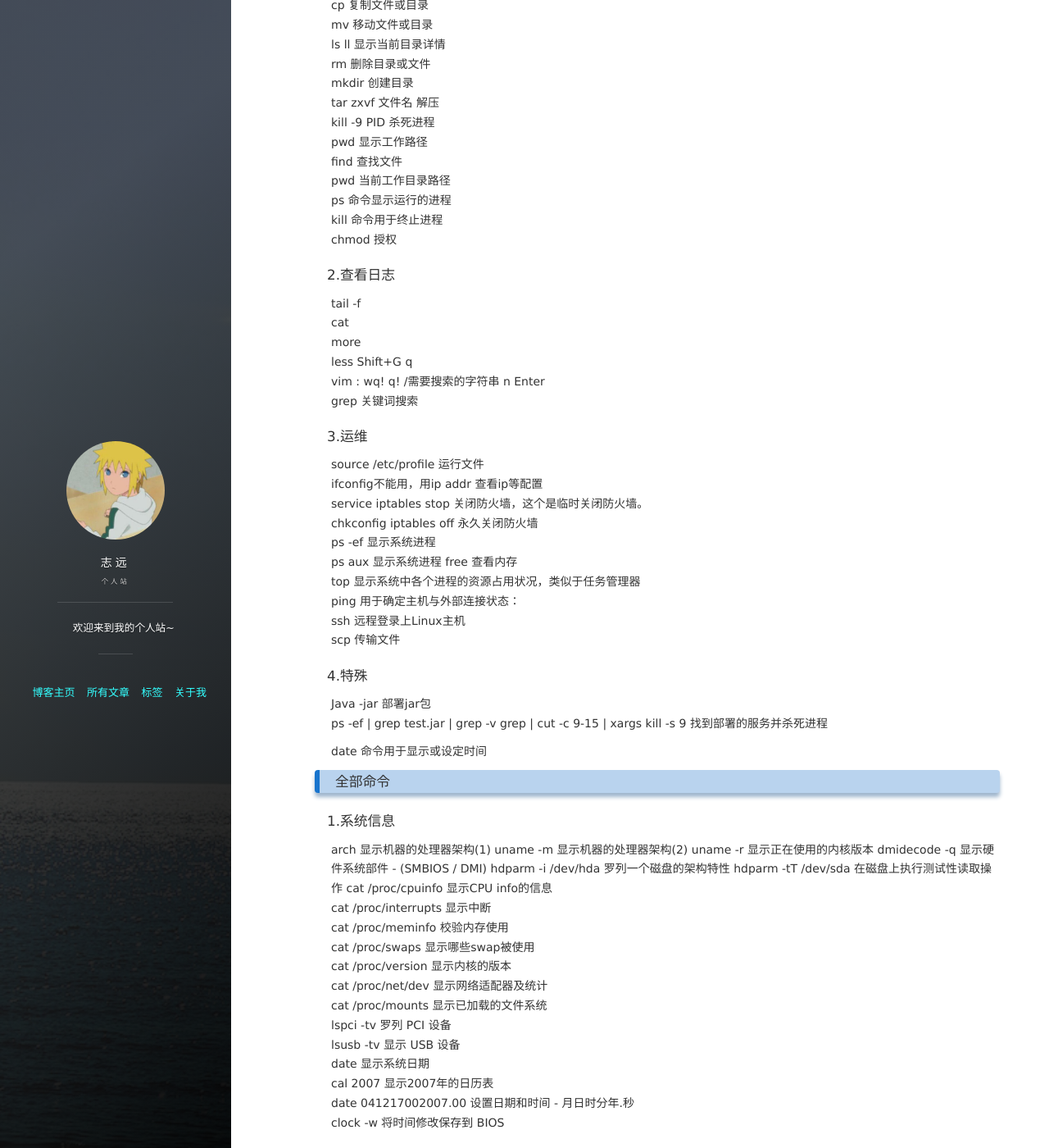
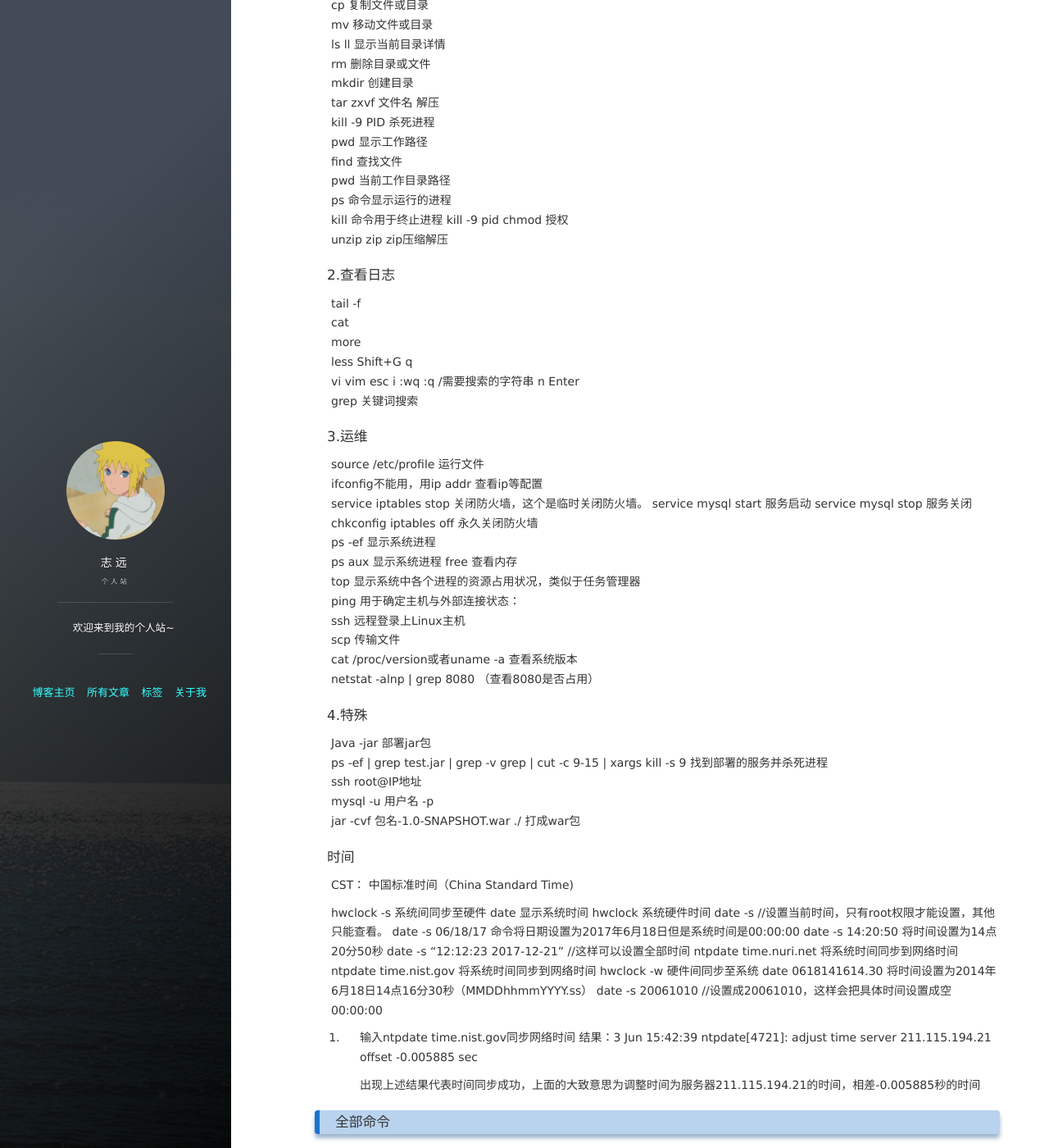
Before and after one commit to blueskyxzy/blueskyxzy.github.io, a Jekyll site: the page built from _posts/2019-11-16-linuxcode.md, in a window 1280 px wide and 1400 px high, scrolled down 278 px. Shown: the whole window at 82% size. Built offline with Jekyll 4.4.1, drawn with Linux system fonts in a browser that asks for light colours; nearby versions of some CDN libraries; comment, search, counter and statistics services are not loaded.

Commit message:
linux命令总结

```diff
--- a/_posts/2019-11-16-linuxcode.md
+++ b/_posts/2019-11-16-linuxcode.md
@@ -21,20 +21,24 @@ pwd 显示工作路径
 find  查找文件
 pwd  当前工作目录路径
 ps 命令显示运行的进程
-kill 命令用于终止进程
+kill 命令用于终止进程    kill -9  pid
 chmod 授权
+unzip    zip    zip压缩解压
+
 #### 2.查看日志
 tail -f
 cat
 more
 less   Shift+G   q
-vim  :    wq!  q!         /需要搜索的字符串  n   Enter
+vi vim     esc    i   :wq    :q       /需要搜索的字符串  n   Enter
 grep 关键词搜索
 
 #### 3.运维
 source /etc/profile         运行文件
 ifconfig不能用，用ip addr   查看ip等配置
 service iptables stop   关闭防火墙，这个是临时关闭防火墙。
+service mysql start         服务启动
+service mysql stop          服务关闭
 chkconfig iptables off   永久关闭防火墙
 ps -ef  显示系统进程
 ps aux  显示系统进程
@@ -43,12 +47,35 @@ top 显示系统中各个进程的资源占用状况，类似于任务管理器
 ping 用于确定主机与外部连接状态：
 ssh 远程登录上Linux主机
 scp 传输文件
+cat /proc/version或者uname -a   查看系统版本
+netstat -alnp | grep 8080 （查看8080是否占用）
 
 #### 4.特殊
 Java -jar  部署jar包
 ps -ef | grep test.jar | grep -v grep | cut -c 9-15 | xargs kill -s 9 找到部署的服务并杀死进程
+ssh root@IP地址
+mysql -u 用户名 -p
+jar -cvf 包名-1.0-SNAPSHOT.war ./   打成war包
 
-date 命令用于显示或设定时间
+#### 时间
+CST：          中国标准时间（China Standard Time)
+
+hwclock -s     系统间同步至硬件
+date        显示系统时间
+hwclock     系统硬件时间
+date -s     //设置当前时间，只有root权限才能设置，其他只能查看。
+date -s 06/18/17 命令将日期设置为2017年6月18日但是系统时间是00:00:00
+date -s 14:20:50   将时间设置为14点20分50秒
+date -s "12:12:23 2017-12-21" //这样可以设置全部时间
+ntpdate time.nuri.net 将系统时间同步到网络时间
+ntpdate time.nist.gov 将系统时间同步到网络时间
+hwclock -w     硬件间同步至系统
+date 0618141614.30  将时间设置为2014年6月18日14点16分30秒（MMDDhhmmYYYY.ss）
+date -s 20061010 //设置成20061010，这样会把具体时间设置成空00:00:00
+1. 输入ntpdate time.nist.gov同步网络时间
+结果：3 Jun 15:42:39 ntpdate[4721]: adjust time server 211.115.194.21 offset -0.005885 sec
+
+    出现上述结果代表时间同步成功，上面的大致意思为调整时间为服务器211.115.194.21的时间，相差-0.005885秒的时间
 
 ### 全部命令
 #### 1.系统信息
```
